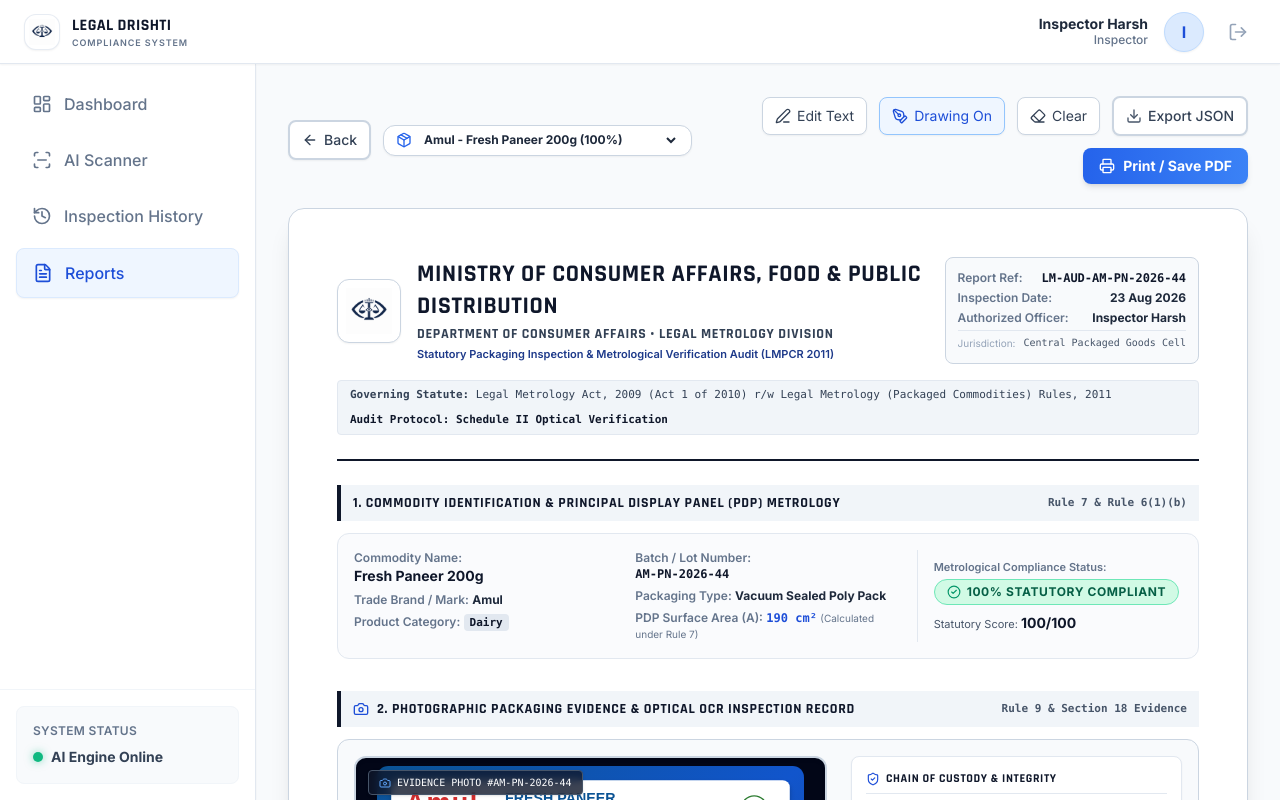
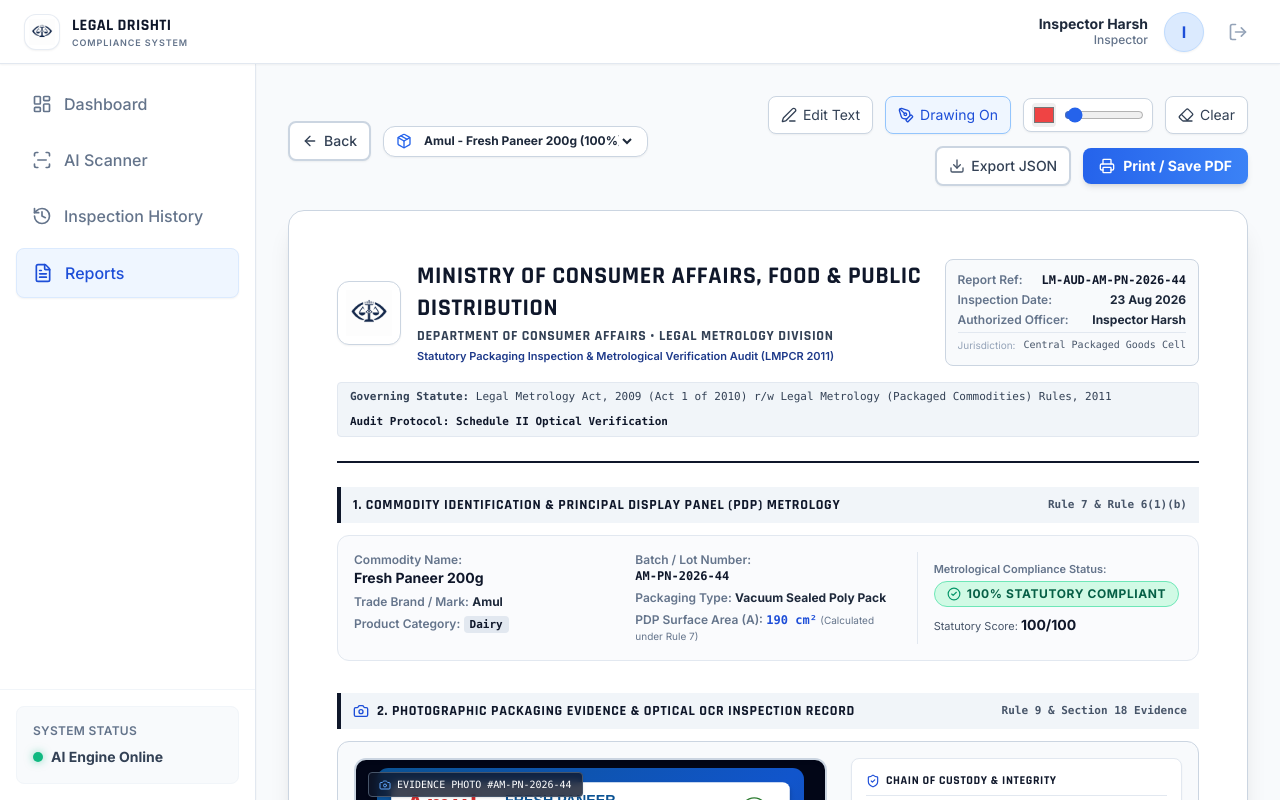
Before and after one commit to hrshvv/legal-drishti-ai, a React (Vite) app: page /report in a window 1280 px wide. Both pictures are taken after a click on the button "Draw". Shown: the top 800 px of the page. Built offline with nearby package versions, Linux system fonts and the light colour scheme.

Commit message:
added new changes

```diff
--- a/src/pages/Report.jsx
+++ b/src/pages/Report.jsx
@@ -33,6 +33,8 @@
   const [isEditMode, setIsEditMode] = useState(false);
   const [isDrawingMode, setIsDrawingMode] = useState(false);
   const [isDrawing, setIsDrawing] = useState(false);
+  const [brushColor, setBrushColor] = useState('#ef4444');
+  const [brushSize, setBrushSize] = useState(2);
 
   // Resize canvas to match report dimensions when drawing mode is toggled or window resizes
   useEffect(() => {
@@ -72,9 +74,9 @@
     const x = e.clientX - rect.left;
     const y = e.clientY - rect.top;
 
-    ctx.lineWidth = 2;
+    ctx.lineWidth = brushSize;
     ctx.lineCap = 'round';
-    ctx.strokeStyle = '#ef4444'; // Red pen
+    ctx.strokeStyle = brushColor;
     ctx.lineTo(x, y);
     ctx.stroke();
   };
@@ -309,6 +311,27 @@
           >
             <PenTool className="w-4 h-4" /> <span className="hidden sm:inline">{isDrawingMode ? 'Drawing On' : 'Draw'}</span>
           </button>
+
+          {isDrawingMode && (
+            <div className="flex items-center gap-2 bg-white border border-slate-300 rounded-lg px-2 py-1 shadow-sm">
+              <input
+                type="color"
+                value={brushColor}
+                onChange={(e) => setBrushColor(e.target.value)}
+                className="w-6 h-6 p-0 border-0 rounded cursor-pointer"
+                title="Brush Color"
+              />
+              <input
+                type="range"
+                min="1"
+                max="20"
+                value={brushSize}
+                onChange={(e) => setBrushSize(parseInt(e.target.value))}
+                className="w-20 accent-primary-600"
+                title="Brush Size"
+              />
+            </div>
+          )}
 
           {isDrawingMode && (
             <button
```
